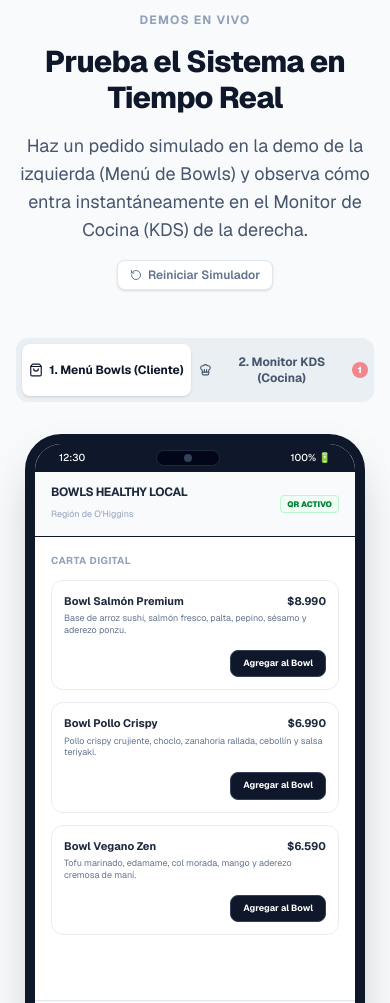
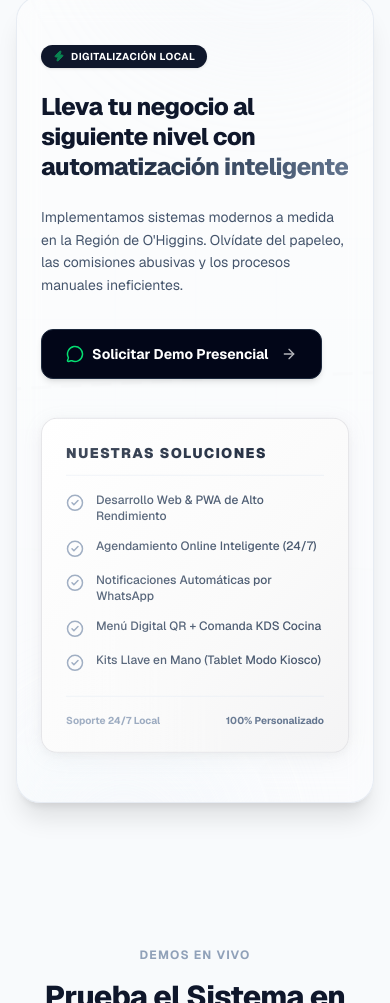
Before and after one commit to hpulgarc-sys/agencia-automatizacion-local, a Next.js app: page / in a window 390 px wide. Shown: the part 5183-6186 px from the top of the page. Built offline with nearby package versions, Linux system fonts and the light colour scheme.

Commit message:
feat: crear e integrar componente BannerAnimado con animaciones y fondo SVG

```diff
--- a/src/app/globals.css
+++ b/src/app/globals.css
@@ -106,3 +106,43 @@ body {
   color: var(--foreground);
   overflow-x: hidden;
 }
+
+/* Animations for BannerAnimado */
+@keyframes shimmer-silver {
+  0% {
+    background-position: -200% 0;
+  }
+  100% {
+    background-position: 200% 0;
+  }
+}
+
+@keyframes pulse-glow {
+  0%, 100% {
+    opacity: 0.3;
+    transform: scale(1);
+  }
+  50% {
+    opacity: 0.55;
+    transform: scale(1.05);
+  }
+}
+
+.animate-float {
+  animation: float 6s ease-in-out infinite;
+}
+
+.animate-shimmer {
+  background: linear-gradient(
+    90deg,
+    rgba(255, 255, 255, 0) 0%,
+    rgba(255, 255, 255, 0.45) 50%,
+    rgba(255, 255, 255, 0) 100%
+  );
+  background-size: 200% 100%;
+  animation: shimmer-silver 3s infinite linear;
+}
+
+.animate-glow {
+  animation: pulse-glow 5s ease-in-out infinite;
+}
--- a/src/app/page.tsx
+++ b/src/app/page.tsx
@@ -2,6 +2,7 @@ import Header from "@/components/Header";
 import Hero from "@/components/Hero";
 import Services from "@/components/Services";
 import NicheSolutions from "@/components/NicheSolutions";
+import BannerAnimado from "@/components/BannerAnimado";
 import Demos from "@/components/Demos";
 import TurnkeyKit from "@/components/TurnkeyKit";
 import QuoteForm from "@/components/QuoteForm";
@@ -16,6 +17,7 @@ export default function Home() {
         <Hero />
         <Services />
         <NicheSolutions />
+        <BannerAnimado />
         <Demos />
         <TurnkeyKit />
         <QuoteForm />
--- /dev/null
+++ b/src/components/BannerAnimado.tsx
@@ -0,0 +1,106 @@
+"use client";
+
+import Image from "next/image";
+import { Zap, CheckCircle2, MessageCircle, ArrowRight } from "lucide-react";
+
+export default function BannerAnimado() {
+  const whatsappUrl = "https://wa.me/56997913248?text=Hola,%20me%20interesa%20solicitar%20una%20demo%20presencial%20en%20mi%20local.";
+
+  const solutions = [
+    "Desarrollo Web & PWA de Alto Rendimiento",
+    "Agendamiento Online Inteligente (24/7)",
+    "Notificaciones Automáticas por WhatsApp",
+    "Menú Digital QR + Comanda KDS Cocina",
+    "Kits Llave en Mano (Tablet Modo Kiosco)",
+  ];
+
+  return (
+    <section className="relative overflow-hidden my-16 mx-4 sm:mx-6 lg:mx-8 max-w-7xl lg:mx-auto rounded-3xl border border-slate-200/80 bg-white/40 shadow-xl backdrop-blur-md">
+
+      {/* SVG Background Layer */}
+      <div className="absolute inset-0 -z-10 opacity-[0.08] pointer-events-none select-none">
+        <Image
+          src="/banner.svg"
+          alt="Banner background grid"
+          fill
+          className="object-cover"
+          priority
+        />
+      </div>
+
+      {/* Decorative Blur Ambient Lights */}
+      <div className="absolute top-[-30%] right-[-10%] w-[300px] h-[300px] rounded-full bg-slate-200/30 blur-[60px] pointer-events-none -z-10 animate-glow" />
+      <div className="absolute bottom-[-20%] left-[-5%] w-[250px] h-[250px] rounded-full bg-slate-100/40 blur-[50px] pointer-events-none -z-10" />
+
+      {/* Content Container */}
+      <div className="px-6 py-12 sm:px-12 sm:py-16 lg:py-20 lg:px-16 grid grid-cols-1 lg:grid-cols-12 gap-10 items-center">
+
+        {/* Left Column: Heading and CTAs */}
+        <div className="lg:col-span-7 space-y-6 sm:space-y-8 text-left">
+
+          <div className="inline-flex items-center space-x-1.5 bg-slate-900 text-white px-3 py-1 rounded-full text-[10px] font-bold uppercase tracking-wider shadow-sm">
+            <Zap className="h-3 w-3 text-green-400 fill-current animate-pulse" />
+            <span>Digitalización Local</span>
+          </div>
+
+          <h2 className="text-2xl sm:text-3xl lg:text-4xl font-extrabold text-slate-900 tracking-tight leading-tight">
+            Lleva tu negocio al siguiente nivel con{" "}
+            <span className="bg-gradient-to-r from-slate-900 via-slate-700 to-slate-500 bg-clip-text text-transparent">
+              automatización inteligente
+            </span>
+          </h2>
+
+          <p className="text-sm sm:text-base text-slate-600 max-w-xl leading-relaxed">
+            Implementamos sistemas modernos a medida en la Región de O&apos;Higgins. Olvídate del papeleo, las comisiones abusivas y los procesos manuales ineficientes.
+          </p>
+
+          <div className="pt-2">
+            <a
+              href={whatsappUrl}
+              target="_blank"
+              rel="noopener noreferrer"
+              className="inline-flex items-center justify-center space-x-2 bg-slate-950 hover:bg-slate-900 text-white text-sm font-bold px-6 py-3.5 rounded-xl border border-slate-800 hover:border-slate-700 shadow-md transition-all duration-300 group"
+            >
+              <MessageCircle className="h-4.5 w-4.5 text-green-400 group-hover:scale-110 transition-transform" />
+              <span>Solicitar Demo Presencial</span>
+              <ArrowRight className="h-4 w-4 ml-1 opacity-70 group-hover:translate-x-1 transition-transform" />
+            </a>
+          </div>
+
+        </div>
+
+        {/* Right Column: Floating Solutions Card */}
+        <div className="lg:col-span-5 flex justify-center lg:justify-end">
+
+          <div className="w-full max-w-[360px] silver-metallic-card rounded-2xl p-6 sm:p-8 shadow-2xl border-slate-200/90 animate-float relative overflow-hidden">
+
+            {/* Glossy overlay effect */}
+            <div className="absolute inset-0 bg-gradient-to-tr from-transparent via-white/5 to-white/20 opacity-40 pointer-events-none animate-shimmer" />
+
+            <h3 className="text-sm font-black text-slate-800 uppercase tracking-widest border-b border-slate-200/60 pb-3 mb-4">
+              Nuestras Soluciones
+            </h3>
+
+            <ul className="space-y-3.5">
+              {solutions.map((solution, index) => (
+                <li key={index} className="flex items-start space-x-3 text-xs text-slate-600 font-medium">
+                  <CheckCircle2 className="h-4.5 w-4.5 text-slate-400 shrink-0 mt-0.5" />
+                  <span>{solution}</span>
+                </li>
+              ))}
+            </ul>
+
+            <div className="mt-6 pt-4 border-t border-slate-200/60 flex items-center justify-between text-[10px] text-slate-400 font-bold">
+              <span>Soporte 24/7 Local</span>
+              <span className="text-slate-500">100% Personalizado</span>
+            </div>
+
+          </div>
+
+        </div>
+
+      </div>
+
+    </section>
+  );
+}
```
Also changed, not shown: public/banner.svg (added).
